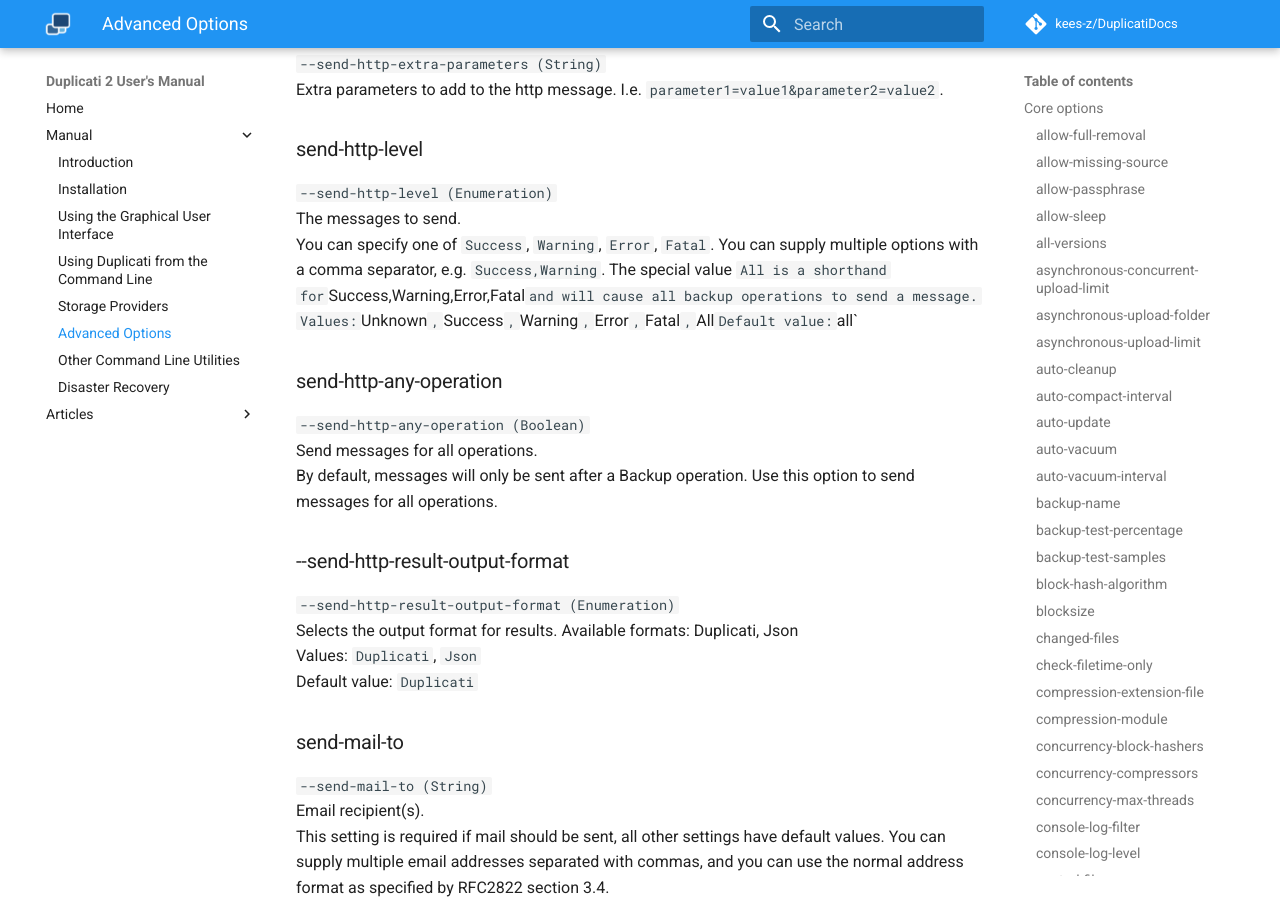
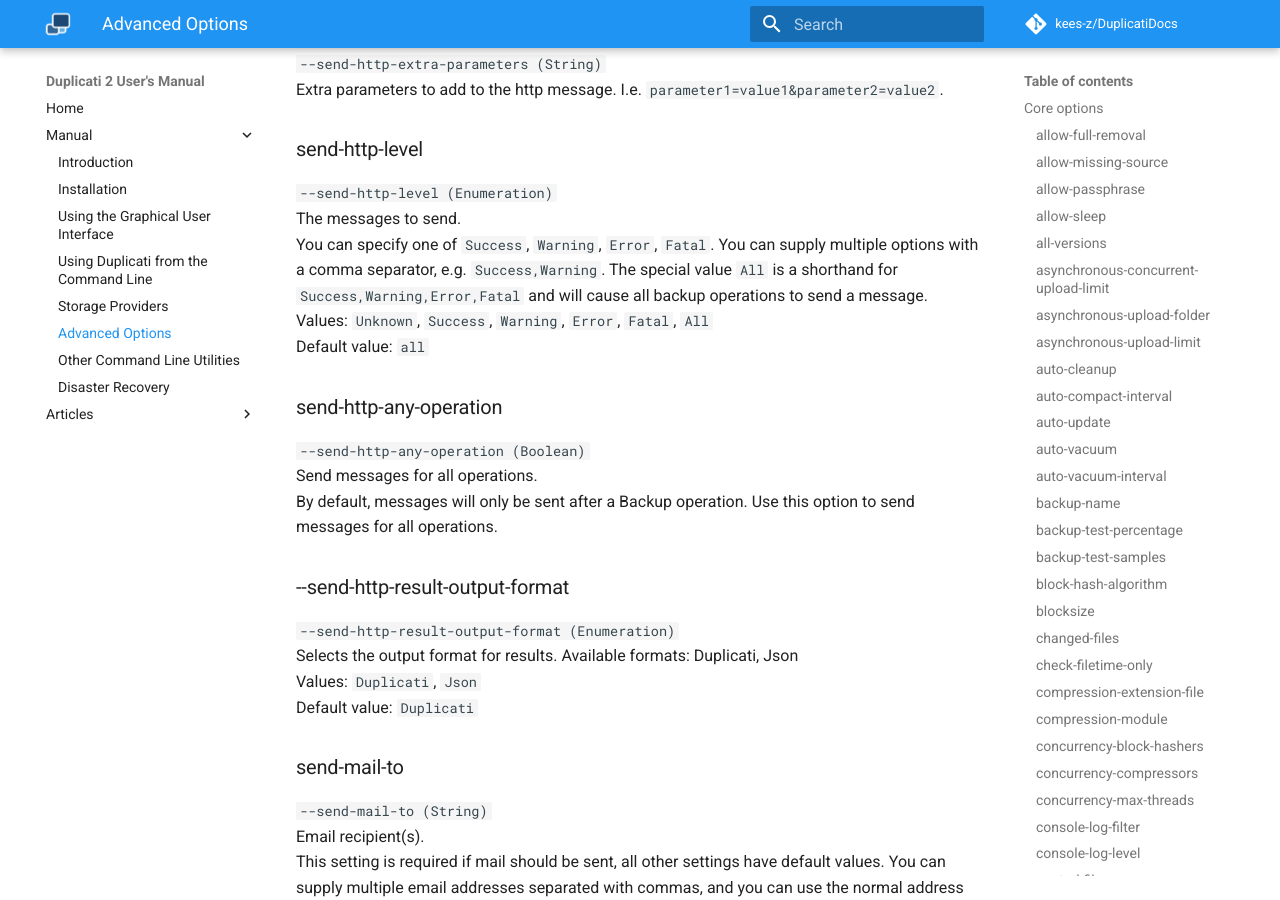
Before and after one commit to kees-z/DuplicatiDocs, an MkDocs documentation site: the page built from docs/06-advanced-options.md, in a window 1280 px wide and 900 px high, scrolled down 25280 px. Built offline with MkDocs 1.6.1 and Material for MkDocs 9.7.7, drawn with Linux system fonts in a browser that asks for light colours; comment, search, counter and statistics services are not loaded.

Commit message:
Fix forgotten ` for proper parsing

```diff
--- a/docs/06-advanced-options.md
+++ b/docs/06-advanced-options.md
@@ -623,7 +623,7 @@ Extra parameters to add to the http message. I.e. `parameter1=value1&parameter2=
 ### send-http-level
 `--send-http-level (Enumeration)`
 The messages to send.
-You can specify one of `Success`, `Warning`, `Error`, `Fatal`. You can supply multiple options with a comma separator, e.g. `Success,Warning`. The special value `All is a shorthand for `Success,Warning,Error,Fatal` and will cause all backup operations to send a message.
+You can specify one of `Success`, `Warning`, `Error`, `Fatal`. You can supply multiple options with a comma separator, e.g. `Success,Warning`. The special value `All` is a shorthand for `Success,Warning,Error,Fatal` and will cause all backup operations to send a message.
 Values: `Unknown`, `Success`, `Warning`, `Error`, `Fatal`, `All`
 Default value: `all`
 
```
